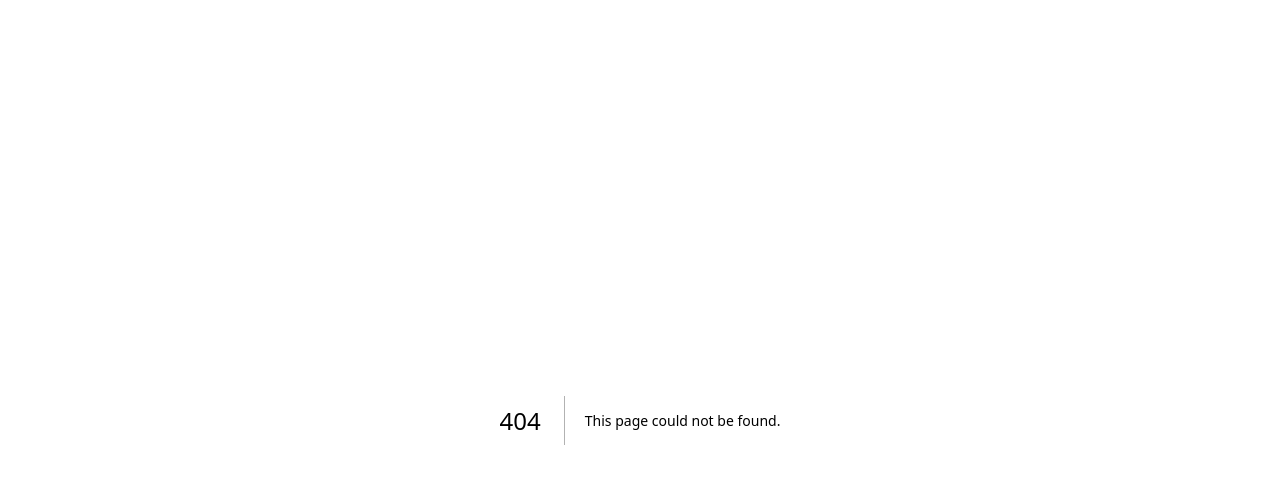
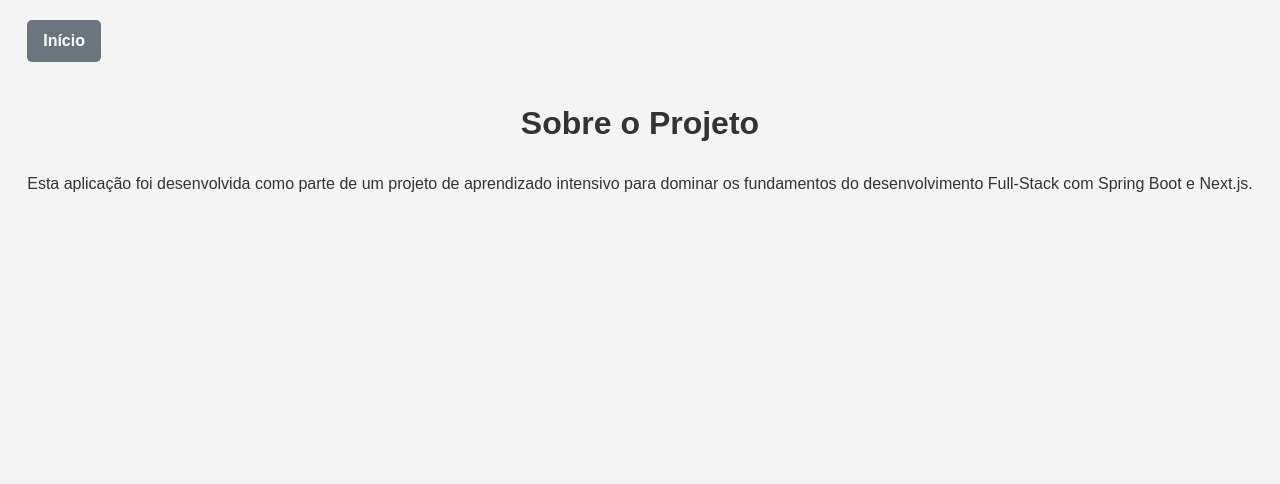
Before and after one commit to Zibec/Gerenciador-de-Tarefas, a Next.js app in the folder todolist-nextjs/: page /sobre in a window 1280 px wide. Before the commit this address had no page. Shown: the top 484 px of the page. Built offline with nearby package versions, Linux system fonts and the light colour scheme.

Commit message:
Feat: Now "About"

```diff
--- a/todolist-nextjs/src/app/globals.css
+++ b/todolist-nextjs/src/app/globals.css
@@ -24,3 +24,22 @@ main {
 h1, h2 {
     text-align: center;
 }
+
+.nav-button {
+    display: inline-block;
+    padding: 8px 16px;
+    margin-bottom: 15px;
+    background-color: #6c757d;
+    color: white;
+    text-align: center;
+    text-decoration: none;
+    border: none;
+    border-radius: 5px;
+    font-weight: bold;
+    cursor: pointer;
+    transition: background-color 0.2s;
+}
+
+.nav-button:hover {
+    background-color: #5a6268;
+}
--- a/todolist-nextjs/src/app/page.js
+++ b/todolist-nextjs/src/app/page.js
@@ -3,6 +3,7 @@
     import { useTasks } from '@/hooks/useTasks'; // 1. Importa nossa caixa de ferramentas
     import TaskForm from '../components/TaskForm'; // (Supondo que você já tenha o TaskForm separado)
     import TaskList from '../components/TaskList'; // (E a TaskList também)
+    import Link from 'next/link';
 
     export default function Home() {
         // 2. Pega tudo que precisamos da nossa caixa de ferramentas em uma única linha!
@@ -12,6 +13,9 @@ export default function Home() {
         return (
             <main>
                 <header>
+                    <Link href="/sobre" className="nav-button">
+                        Sobre
+                    </Link>
                     <h1>Minha Lista de Tarefas (Next.js)</h1>
                 </header>
 
--- /dev/null
+++ b/todolist-nextjs/src/app/sobre/page.js
@@ -0,0 +1,17 @@
+import Link from "next/link";
+
+export default function PaginaSobre() {
+    return (
+        <div>
+            <Link href=".." className="nav-button">
+                Início
+            </Link>
+            <h1>Sobre o Projeto</h1>
+            <p>
+                Esta aplicação foi desenvolvida como parte de um projeto de aprendizado
+                intensivo para dominar os fundamentos do desenvolvimento Full-Stack com
+                Spring Boot e Next.js.
+            </p>
+        </div>
+    );
+}
```
Also changed, not shown: todolist-nextjs/src/app/sobre/page.module.css (added). Lines whose indentation alone changed are shown as unchanged.
